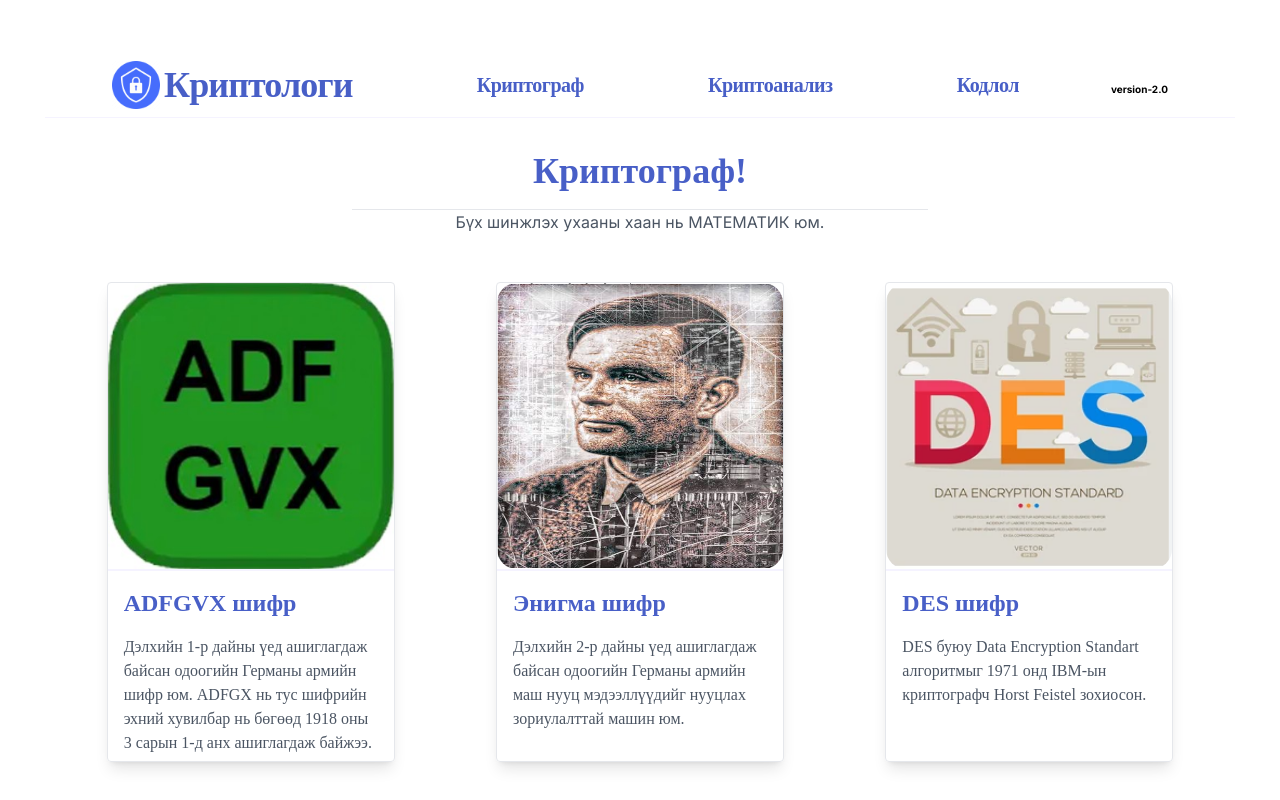
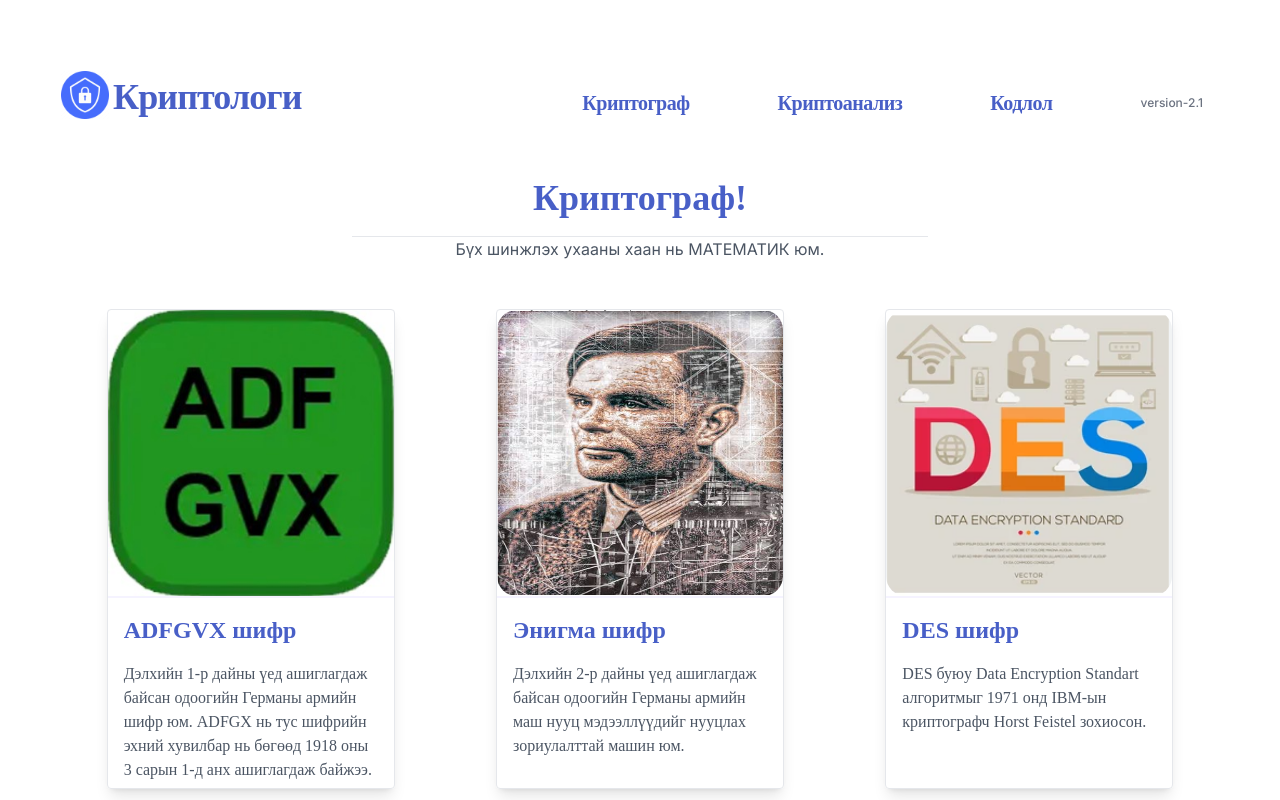
Before and after one commit to AnonymousPro139/nextjs-crypto, a Next.js app: page / in a window 1280 px wide. Shown: the top 800 px of the page. Built offline with nearby package versions, Linux system fonts and the light colour scheme.

Commit message:
fixed navbar responsive

```diff
--- a/src/app/layout.tsx
+++ b/src/app/layout.tsx
@@ -1,5 +1,5 @@
 import "./globals.css";
-import "bulma"
+import "bulma";
 import type { Metadata } from "next";
 import { Inter } from "next/font/google";
 
--- a/src/app/pages/[id]/page.tsx
+++ b/src/app/pages/[id]/page.tsx
@@ -3,7 +3,6 @@
 import dynamic from "next/dynamic";
 import Footer from "@/components/Footer";
 import Nav from "@/components/Nav";
-import Intro from "@/components/Intro";
 import { metaData } from "@/data/meta_data";
 import { checkFile, getFileNames } from "@/utils/function";
 
@@ -18,7 +17,7 @@
 }: {
   params: { id: string };
 }) {
-  return metaData(id)
+  return metaData(id);
 }
 
 export async function generateStaticParams() {
@@ -36,7 +35,9 @@
     notFound();
   }
 
-  const DynamicPage = dynamic(() => import(`../../../data/${path}`),  {ssr: false});
+  const DynamicPage = dynamic(() => import(`../../../data/${path}`), {
+    ssr: false,
+  });
   // {
   //   loading: () => <p>Loading...</p>,
   // },
--- a/src/components/Nav.tsx
+++ b/src/components/Nav.tsx
@@ -3,11 +3,59 @@
 import Link from "next/link";
 import Image from "next/image";
 
+// function Nav1() {
+//   return (
+//     <header className="border-b border-palette-lighter sticky top-0 z-20 bg-white mx-auto max-w-6xl px-6 pb-2 pt-4 md:pt-6 md:w-full">
+//       <div className="flex items-center justify-between">
+//         <Link href="/" passHref className=" cursor-pointer">
+//           <h2 className="flex no-underline">
+//             <Image
+//               height="64"
+//               width="64"
+//               alt="logo"
+//               className="h-12 w-12 mr-1 object-contain"
+//               src="/icon.png"
+//             />
+//             <span className="text-4xl font-primary font-bold tracking-tight pt-1">
+//               Криптологи
+//             </span>
+//           </h2>
+//         </Link>
+
+//         <Link href="/cryptography" passHref className=" cursor-pointer">
+//           <span className="text-xl font-primary font-bold tracking-tight pt-1 ml-8">
+//             Криптограф
+//           </span>
+//         </Link>
+//         <Link href="/analysis" passHref className=" cursor-pointer">
+//           <span className="text-xl font-primary font-bold tracking-tight pt-1 ml-8">
+//             Криптоанализ
+//           </span>
+//         </Link>
+//         <Link href="/coding" passHref className=" cursor-pointer">
+//           <span className="text-xl font-primary font-bold tracking-tight pt-1 ml-8">
+//             Кодлол
+//           </span>
+//         </Link>
+//         <div
+//           className="mt-2"
+//           style={{ fontSize: "10px", color: "black", fontWeight: "bold" }}
+//         >
+//           version-2.0
+//         </div>
+//       </div>
+//     </header>
+//   );
+// }
 function Nav() {
+  const [isShow, setShow] = React.useState(false);
+  const showHandle = () => setShow(!isShow);
+
   return (
-    <header className="border-b border-palette-lighter sticky top-0 z-20 bg-white">
-      <div className="flex items-center justify-between  mx-auto max-w-6xl px-6 pb-2 pt-4 md:pt-6">
-        <Link href="/" passHref className=" cursor-pointer">
+    <nav className="bg-white border-gray-200">
+      <div className="max-w-screen-xl flex flex-wrap items-center justify-between mx-auto p-4">
+        <div className="flex items-center space-x-3 rtl:space-x-reverse">
+          <Link href="/" passHref className="cursor-pointer">
             <h2 className="flex no-underline">
               <Image
                 height="64"
@@ -16,32 +64,86 @@
                 className="h-12 w-12 mr-1 object-contain"
                 src="/icon.png"
               />
-            <span className="text-4xl font-primary font-bold tracking-tight pt-1">
+              <span className="self-center text-4xl font-primary font-bold tracking-tight pt-1">
                 Криптологи
               </span>
             </h2>
           </Link>
-
-        <Link href="/cryptography" passHref className=" cursor-pointer">
+        </div>
+        <button
+          data-collapse-toggle="navbar-default"
+          type="button"
+          className="inline-flex items-center p-2 w-10 h-10 justify-center text-sm text-gray-500 rounded-lg md:hidden hover:bg-gray-100 focus:outline-none focus:ring-2 focus:ring-gray-200 dark:text-gray-400 dark:hover:bg-gray-700 dark:focus:ring-gray-600"
+          aria-controls="navbar-default"
+          aria-expanded="false"
+          onClick={showHandle}
+        >
+          <span className="sr-only">Open main menu</span>
+          <svg
+            className="w-5 h-5"
+            aria-hidden="true"
+            xmlns="http://www.w3.org/2000/svg"
+            fill="none"
+            viewBox="0 0 17 14"
+          >
+            <path
+              stroke="currentColor"
+              stroke-linecap="round"
+              stroke-linejoin="round"
+              stroke-width="2"
+              d="M1 1h15M1 7h15M1 13h15"
+            />
+          </svg>
+        </button>
+        <div
+          className={`${isShow ? "" : "hidden"} w-full md:block md:w-auto`}
+          id="navbar-default"
+        >
+          <ul className="font-medium flex flex-col p-1 md:p-0 mt-4 border border-gray-100 rounded-lg bg-gray-100 md:flex-row md:space-x-8 rtl:space-x-reverse md:mt-0 md:border-0 md:bg-white">
+            <li>
+              <div className="block py-2 px-3 md:p-0">
+                <Link href="/cryptography" passHref className="cursor-pointer">
                   <span className="text-xl font-primary font-bold tracking-tight pt-1 ml-8">
                     Криптограф
                   </span>
                 </Link>
-        <Link href="/analysis" passHref className=" cursor-pointer">
+              </div>
+            </li>
+            <li>
+              <div>
+                <Link
+                  href="/analysis"
+                  passHref
+                  className="block py-2 px-3 rounded hover:bg-gray-100 md:p-0"
+                >
                   <span className="text-xl font-primary font-bold tracking-tight pt-1 ml-8">
                     Криптоанализ
                   </span>
                 </Link>
-        <Link href="/coding" passHref className=" cursor-pointer">
+              </div>
+            </li>
+            <li>
+              <div className="block py-2 px-3 text-gray-900 rounded hover:bg-gray-100 md:hover:bg-transparent md:border-0 md:hover:text-blue-700 md:p-0">
+                <Link href="/coding" passHref className="cursor-pointer">
                   <span className="text-xl font-primary font-bold tracking-tight pt-1 ml-8">
                     Кодлол
                   </span>
                 </Link>
-        <div className="mt-2" style={{ fontSize: "10px", color: "black", fontWeight: "bold" }}>
-          version-2.0
+              </div>
+            </li>
+            <li>
+              <div className="block py-2 px-3 text-gray-900 rounded">
+                <Link href="#" passHref>
+                  <span className="text-xs text-gray-500 pt-1 ml-8">
+                    version-2.1
+                  </span>
+                </Link>
+              </div>
+            </li>
+          </ul>
         </div>
       </div>
-    </header>
+    </nav>
   );
 }
 
```
Lines whose indentation alone changed are shown as unchanged.
